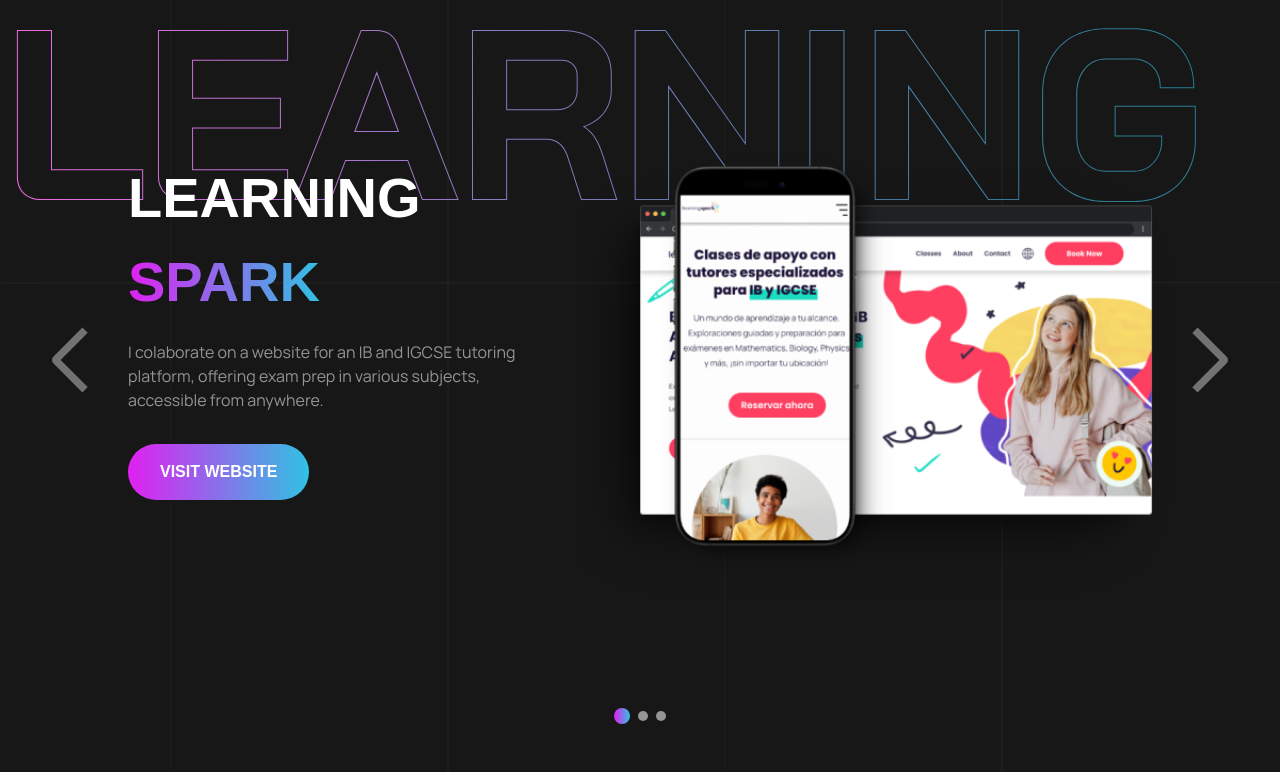
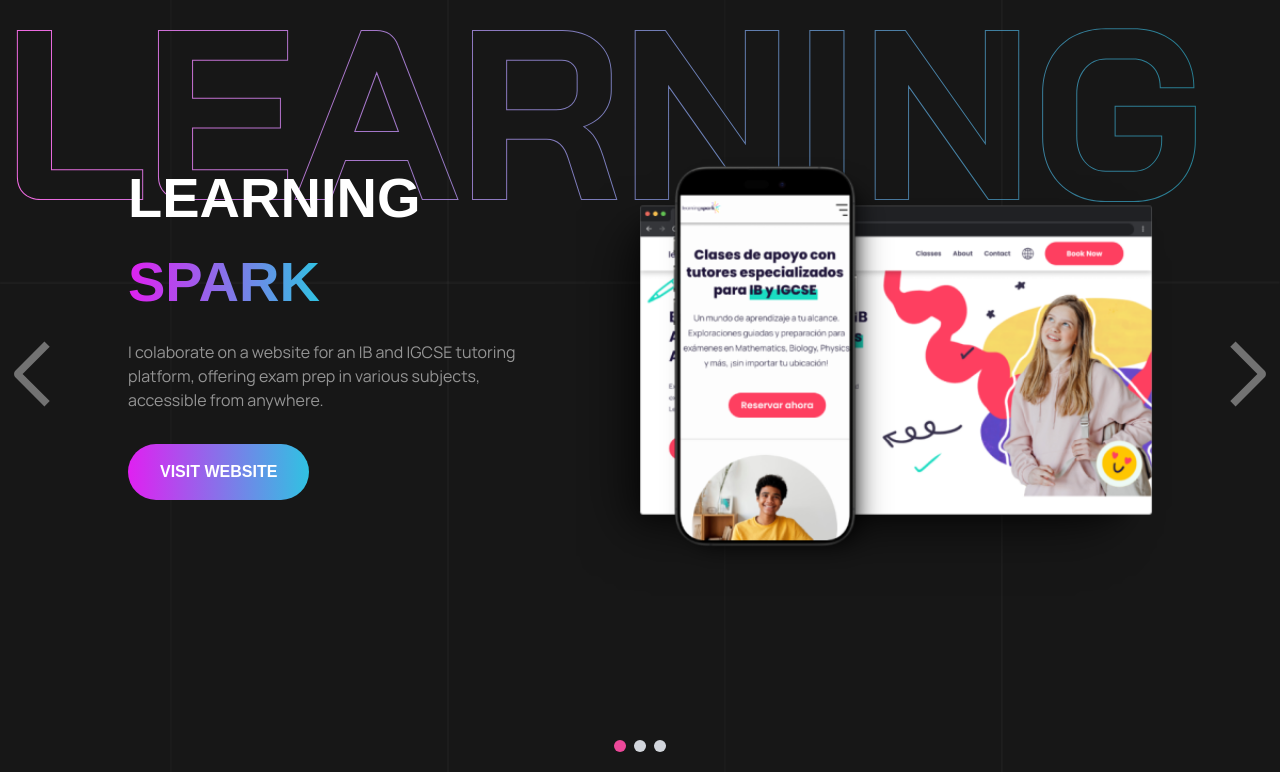
Before and after one commit to TomasSorgetti/portfolio-v3, a Next.js app: page / in a window 1280 px wide. Shown: the part 780-1552 px from the top of the page. Built offline with nearby package versions, Linux system fonts and the light colour scheme.

Commit message:
fix: slider updated

```diff
--- a/package.json
+++ b/package.json
@@ -12,7 +12,8 @@
     "next": "15.1.3",
     "nodemailer": "^6.9.16",
     "react": "^19.0.0",
-    "react-dom": "^19.0.0"
+    "react-dom": "^19.0.0",
+    "swiper": "^11.2.4"
   },
   "devDependencies": {
     "@eslint/eslintrc": "^3",
--- a/src/app/page.tsx
+++ b/src/app/page.tsx
@@ -5,14 +5,16 @@
 import HomeBanner from "@/components/home/HomeBanner";
 import Skills from "@/components/home/Skills";
 import Cta from "@/components/home/Cta";
-import ProjectSlider from "@/components/ui/sliders/ProjectSlider";
+// import ProjectSlider from "@/components/ui/sliders/ProjectSlider";
+import CustomSlider from "@/components/ui/sliders/CustomSlider";
 import { projectList } from "@/lib/data/projects";
 
 export default async function Home() {
   return (
     <main>
       <HomeBanner />
-      <ProjectSlider list={projectList} />
+      <CustomSlider list={projectList} />
+      {/* <ProjectSlider list={projectList} /> */}
       <About />
       <Skills />
       <Cta />
--- /dev/null
+++ b/src/components/ui/sliders/CustomSlider.jsx
@@ -0,0 +1,83 @@
+"use client";
+
+import { Swiper, SwiperSlide } from "swiper/react";
+import { A11y } from "swiper/modules";
+import SlideNextButton from "./sliderButtons/SlideNextButton";
+import SlidePrevButton from "./sliderButtons/SlidePrevButton";
+import CustomDots from "./dots/CustomDots";
+
+// Import Swiper styles
+import "swiper/css";
+import "swiper/css/pagination";
+import MainButton from "../buttons/MainButton";
+import Image from "next/image";
+
+export default function CustomSlider({ list }) {
+  return (
+    <section id="projects">
+      <Swiper
+        className="cursor-pointer"
+        modules={[A11y]}
+        spaceBetween={50}
+        slidesPerView={1}
+        loop={true}
+      >
+        {list.map((item, index) => (
+          <SwiperSlide key={index}>
+            {({ isActive }) => (
+              <div className="min-w-full relative flex flex-col-reverse items-center px-4 py-[8rem] z-10 lg:flex-row lg:px-[8rem] lg:justify-between">
+                <Image
+                  className={`absolute top-[4rem] h-auto w-auto max-w-[100%] left-[16rem] z-[-1] transition-all duration-1000 ease-in-out ${
+                    isActive
+                      ? "transform -translate-x-60 opacity-1"
+                      : "opacity-0"
+                  } md:top-[2rem]`}
+                  src={item.decoration}
+                  alt={item.title}
+                  width={950}
+                  height={263}
+                  draggable={false}
+                  loading="lazy"
+                />
+
+                <div
+                  className={`flex flex-col items-center text-center gap-4 transform transition-all duration-1000 ease-in-out mt-[8rem]  ${
+                    isActive ? "translate-y-[-6rem]" : ""
+                  } lg:items-start lg:text-left`}
+                >
+                  <h2 className="font-bold flex flex-col items-center uppercase text-[2.5rem] md:text-[3.5rem] lg:items-start">
+                    {item.title}
+                    <span className="text-gradient">{item.titleSpan}</span>
+                  </h2>
+                  <p className="block max-w-[420px] mb-4 text-gray">
+                    {item.description}
+                  </p>
+                  <MainButton href={item.href} target="blank">
+                    {item.cta}
+                  </MainButton>
+                </div>
+
+                <Image
+                  className={`transition-all duration-1000 ease-in-out h-auto w-full ${
+                    isActive ? "transform scale-125" : ""
+                  } lg:w-[50%]`}
+                  src={item.image}
+                  alt={item.title}
+                  width={540.8}
+                  height={428.3}
+                  draggable={false}
+                  loading="lazy"
+                />
+              </div>
+            )}
+          </SwiperSlide>
+        ))}
+
+        <SlidePrevButton />
+        <SlideNextButton />
+
+        <CustomDots totalSlides={list.length} />
+      </Swiper>
+    </section>
+  );
+}
--- /dev/null
+++ b/src/components/ui/sliders/dots/CustomDots.jsx
@@ -0,0 +1,47 @@
+"use client";
+
+import { useState, useEffect } from "react";
+import { useSwiper } from "swiper/react";
+
+// Importa los estilos de Swiper
+import "swiper/css";
+import "swiper/css/navigation";
+import "swiper/css/scrollbar";
+
+export default function CustomDots({ totalSlides }) {
+  const swiper = useSwiper();
+  const [activeIndex, setActiveIndex] = useState(0);
+
+  useEffect(() => {
+    const handleSlideChange = () => {
+      // Usa realIndex en lugar de activeIndex para sliders con loop
+      setActiveIndex(swiper.realIndex);
+    };
+    swiper.on("slideChange", handleSlideChange);
+
+    return () => {
+      swiper.off("slideChange", handleSlideChange);
+    };
+  }, [swiper]);
+
+  const goToSlide = (index) => {
+    swiper.slideToLoop(index); // Usa slideToLoop para navegar en modo loop
+  };
+
+  return (
+    <div className="flex justify-center gap-2 mt-4">
+      {Array.from({ length: totalSlides }).map((_, index) => (
+        <button
+          key={index}
+          className="w-3 h-3 rounded-full transition-colors"
+          style={{
+            backgroundColor: activeIndex === index ? "#EC4899" : "#D1D5DB",
+            opacity: 1,
+            border: "none",
+          }}
+          onClick={() => goToSlide(index)}
+        />
+      ))}
+    </div>
+  );
+}
--- /dev/null
+++ b/src/components/ui/sliders/sliderButtons/SlideNextButton.jsx
@@ -0,0 +1,29 @@
+"use client";
+
+import { React } from "react";
+import { useSwiper } from "swiper/react";
+
+export default function SlideNextButton() {
+  const swiper = useSwiper();
+
+  return (
+    <button
+      className="hidden md:flex absolute h-full top-0 right-0 z-40 items-center justify-center w-16 bg-gray-200 bg-opacity-50 hover:bg-opacity-75 transition-opacity group "
+      onClick={() => swiper.slideNext()}
+    >
+      <svg
+        width="60"
+        height="120"
+        viewBox="0 0 60 120"
+        fill="none"
+        xmlns="http://www.w3.org/2000/svg"
+      >
+        <path
+          d="M12.2599 87.0998L17.5649 92.3998L46.4599 63.5148C46.9257 63.052 47.2954 62.5016 47.5476 61.8953C47.7998 61.2891 47.9297 60.6389 47.9297 59.9823C47.9297 59.3257 47.7998 58.6755 47.5476 58.0693C47.2954 57.463 46.9257 56.9126 46.4599 56.4498L17.5649 27.5498L12.2649 32.8498L39.3849 59.9748L12.2599 87.0998Z"
+          fill="#727272"
+          className="fill-gray-500 group-hover:fill-pink-500"
+        />
+      </svg>
+    </button>
+  );
+}
--- /dev/null
+++ b/src/components/ui/sliders/sliderButtons/SlidePrevButton.jsx
@@ -0,0 +1,29 @@
+"use client";
+
+import { React } from "react";
+import { useSwiper } from "swiper/react";
+
+export default function SlidePrevButton() {
+  const swiper = useSwiper();
+
+  return (
+    <button
+      className="hidden md:flex absolute h-full top-0 left-0 z-40 items-center justify-center w-16 bg-gray-200 bg-opacity-50 hover:bg-opacity-75 transition-opacity group"
+      onClick={() => swiper.slidePrev()}
+    >
+      <svg
+        width="60"
+        height="120"
+        viewBox="0 0 60 120"
+        fill="none"
+        xmlns="http://www.w3.org/2000/svg"
+      >
+        <path
+          d="M47.7401 87.0998L42.4351 92.3998L13.5401 63.5148C13.0743 63.052 12.7046 62.5016 12.4524 61.8953C12.2002 61.2891 12.0703 60.6389 12.0703 59.9823C12.0703 59.3257 12.2002 58.6755 12.4524 58.0693C12.7046 57.463 13.0743 56.9126 13.5401 56.4498L42.4351 27.5498L47.7351 32.8498L20.6151 59.9748L47.7401 87.0998Z"
+          fill="#727272"
+          className="fill-gray-500 group-hover:fill-pink-500"
+        />
+      </svg>
+    </button>
+  );
+}
```
Also changed, not shown: 1 other file (tests, documents, lock files or other folders).
